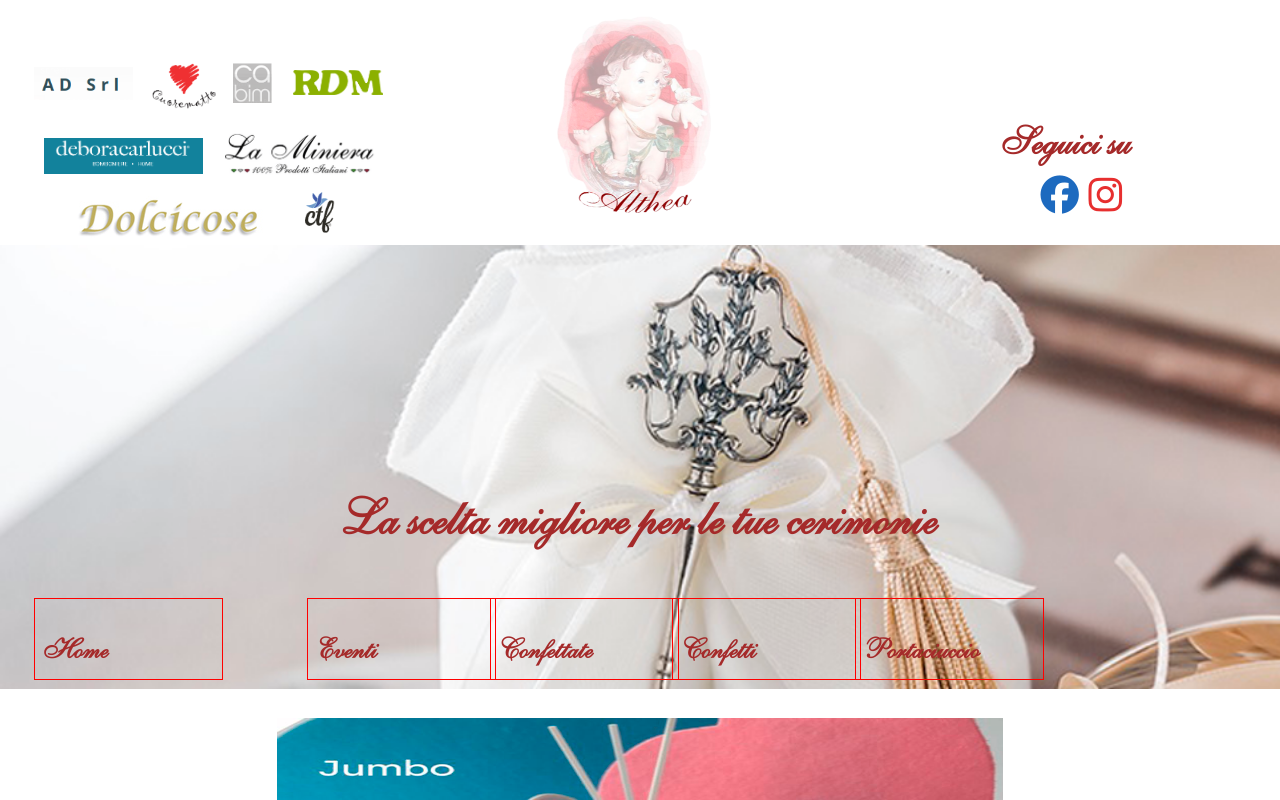
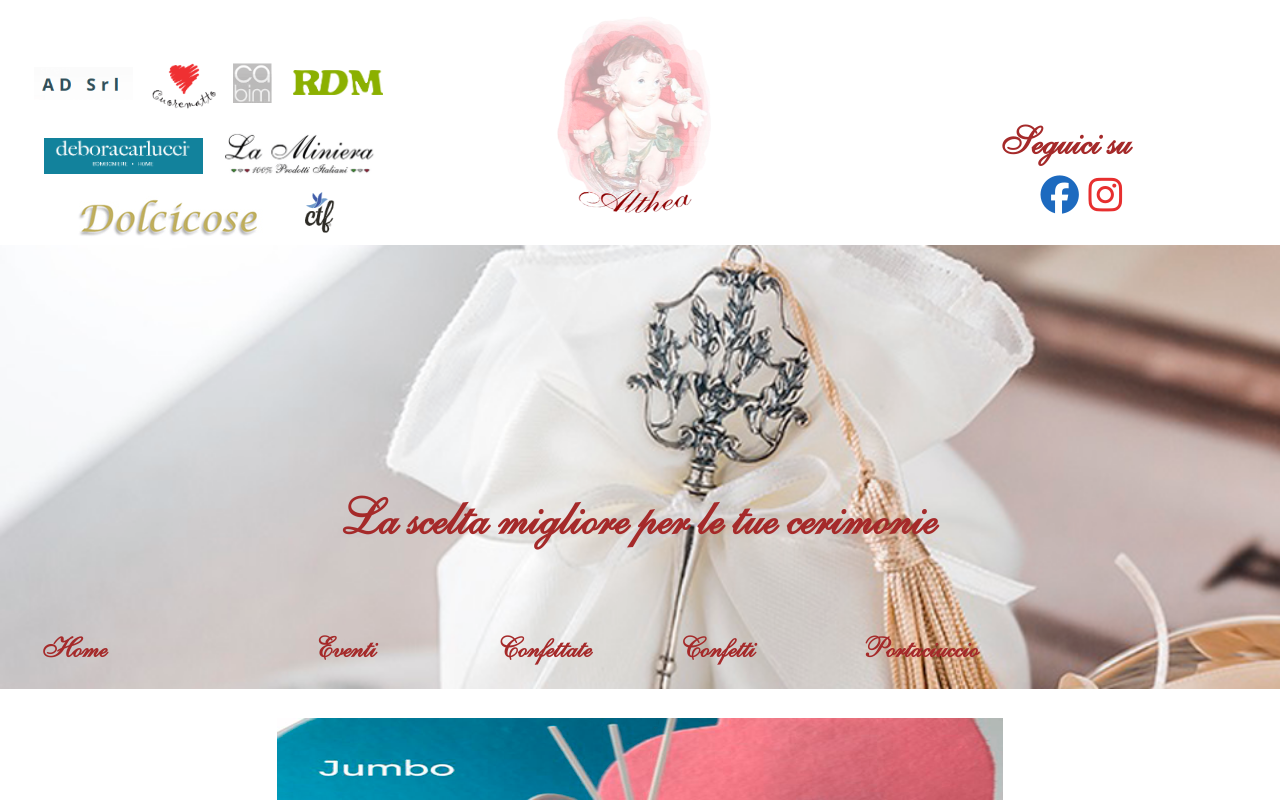
Before and after one commit to giannicaruso1299/althea, a React (Create React App) app in the folder client/: page / in a window 1280 px wide. Shown: the top 800 px of the page. Built offline with nearby package versions, Linux system fonts and the light colour scheme.

Commit message:
ck,mefdopv

```diff
--- a/client/src/App.css
+++ b/client/src/App.css
@@ -27,10 +27,6 @@ html, body {
 .navbar-toggler:focus {
     outline: none;
     box-shadow: 0 0 0 0 !important;
-}
-
-.nav-item {
-    border: 1px solid red;
 }
 
 .nav-link-resp {
--- a/client/src/components/Header.js
+++ b/client/src/components/Header.js
@@ -156,7 +156,7 @@ function Header() {
                                     <div className="collapse" id="collapseExample2">
                                         <ul className="mt-0 dropdown-menu-sm-right d-block d-lg-none">
                                             {list2.map(item => (
-                                                <li key={item} style={{width:"100%", border: "1px solid red"}}>
+                                                <li key={item} style={{width:"100%"}}>
                                                     <button className="btn-link nav-link-resp bg-transparent border-0 font-weight-bold" onClick={createPath}>{item}</button>
                                                 </li>
                                             ))}
```
